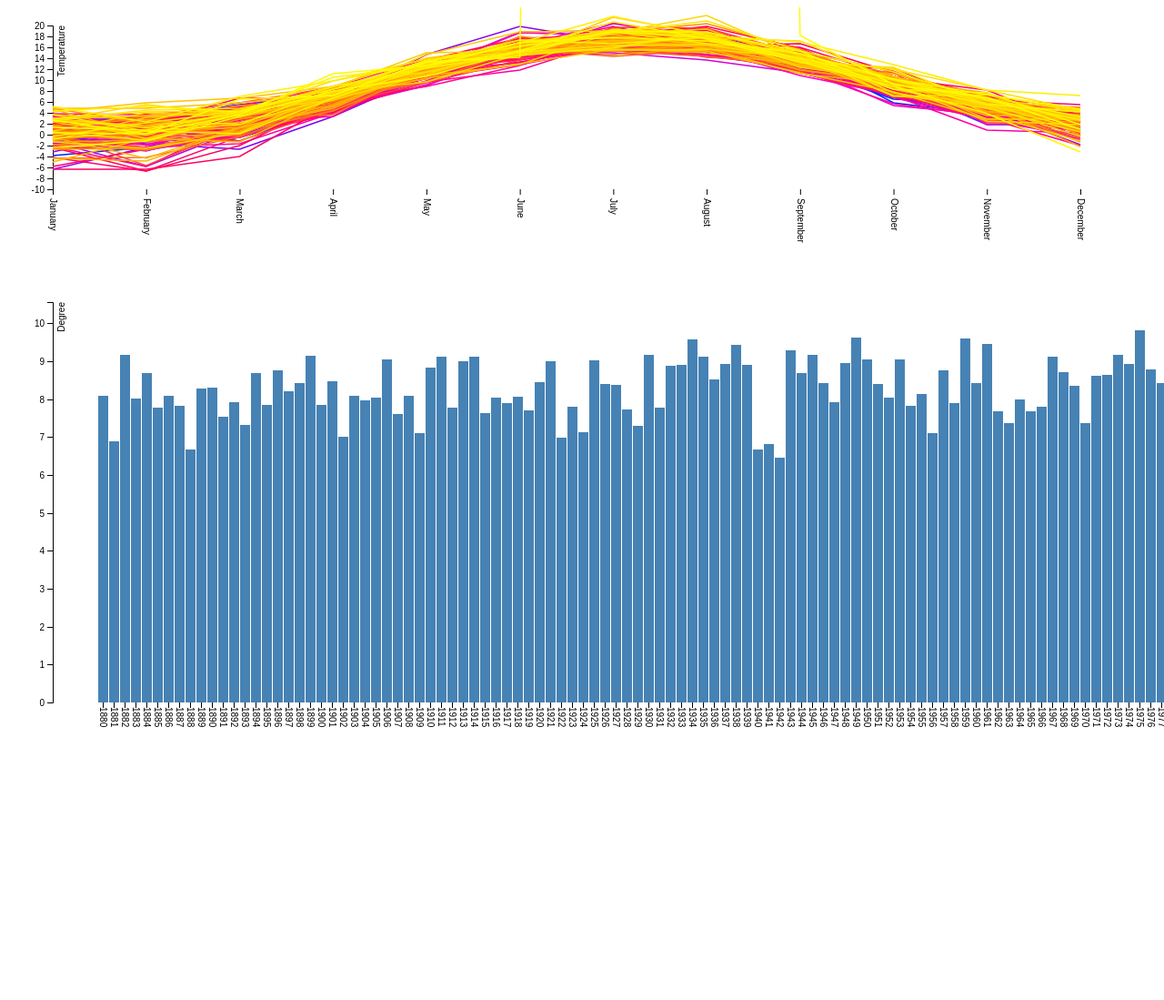
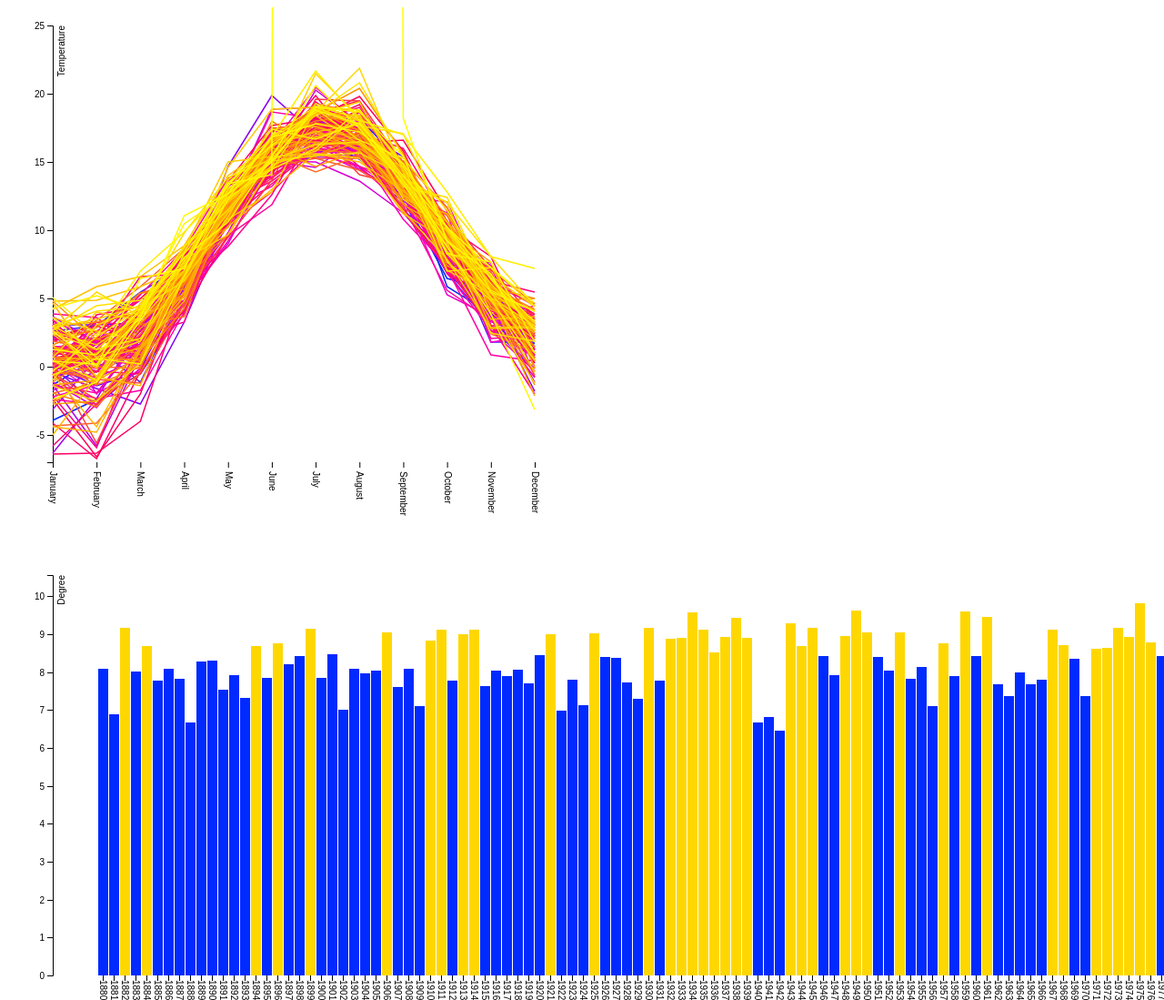
Before and after one commit to rcoor/IDEassignment2, a website: page index.html in a window 1280 px wide. Shown: the top 1099 px of the page at 91% size. Before the commit the page ends 824 px from the top, so only its background shows below. Drawn offline with nearby package versions, Linux system fonts and the light colour scheme.

Commit message:
added color on bar chat for below and above average temperatures

```diff
--- a/index.html
+++ b/index.html
@@ -63,7 +63,7 @@
 
 <body>
     <div class="multiLine">
-        <svg width="1200" height="300"></svg>
+        <svg width="600" height="600"></svg>
     </div>
     <div class="temperature">
 
@@ -71,6 +71,11 @@
 
     <div class="barChart">
         <svg width="1800" height="500"></svg>
+        <p>
+            Yellow indicates that the year's temperature is above the average temperature since 1880 till 2015.
+            <br>
+            Blue indicates that the year's temperature is below the average temperature since 1880 till 2015.
+        </p>
     </div>
 </body>
 
--- a/script.js
+++ b/script.js
@@ -71,7 +71,7 @@ function temperatureChange() {
 
             // Set domain of x and y
             x.domain(d3.extent(new Array(12), function (d, i) { return i; }));
-            y.domain(d3.extent([-10, 20], function (d) { return d; }));
+            y.domain(d3.extent([-7, 25], function (d) { return d; }));
 
             var monthNames = ["January", "February", "March", "April", "May", "June",
                 "July", "August", "September", "October", "November", "December"
@@ -106,7 +106,7 @@ function temperatureChange() {
                 .interpolate(d3.interpolateHcl)
                 .range([d3.rgb("#0026ff"), d3.rgb('#ffff00')]);
 
-              // Plot each line by using callback filtered data. Each callback represents one line.
+            // Plot each line by using callback filtered data. Each callback represents one line.
             createLines(data, function (newData, i) {
                 g.append("path")
                     .datum(newData)
@@ -138,6 +138,7 @@ function temperatureChange() {
 }
 
 // Barchart
+
 function barChartInit() {
     var svg = d3.select(".barChart svg"),
         margin = { top: 20, right: 20, bottom: 40, left: 50 },
@@ -163,6 +164,7 @@ function barChartInit() {
             return d.metANN;
         })]);
 
+
         g.append("g")
             .attr("class", "axis axis--x")
             .attr("transform", "translate(0," + height + ")")
@@ -185,19 +187,38 @@ function barChartInit() {
             .style("text-anchor", "end")
             .text("Degree");
 
+        // Create color scale scheme
+        var color = d3.scaleLinear().domain([1, data.length])
+            .interpolate(d3.interpolateHcl)
+            .range([d3.rgb("#0026ff"), d3.rgb('#ffff00')]);
+
+        console.log(getMinMaxAndMean(data));
         g.selectAll(".bar")
             .data(data)
             .enter().append("rect")
-            .attr("class", "bar")
-            .attr("x", function (d) {
-                return x(d.YEAR);
+            .style("fill", (d, i) => {
+                return d.metANN > getMinMaxAndMean(data)[2] ? color(120) : color(0);
+
             })
-            .attr("y", function (d) {
-                return y(d.metANN);
-            })
+            .attr("x", (d) => x(d.YEAR))
+            .attr("y", (d) => y(d.metANN))
+
             .attr("width", x.bandwidth())
             .attr("height", function (d) {
                 return height - y(d.metANN);
             });
     });
 }
+
+// get minimum and maximum of array
+function getMinMaxAndMean(data) {
+    var arr = [];
+    data.forEach(year => {
+        arr.push(year.metANN);
+    });
+    return [Math.min(...arr), Math.max(...arr), arr.reduce(add, 0) / arr.length];
+}
+
+function add(a, b) {
+    return a + b;
+}
```
